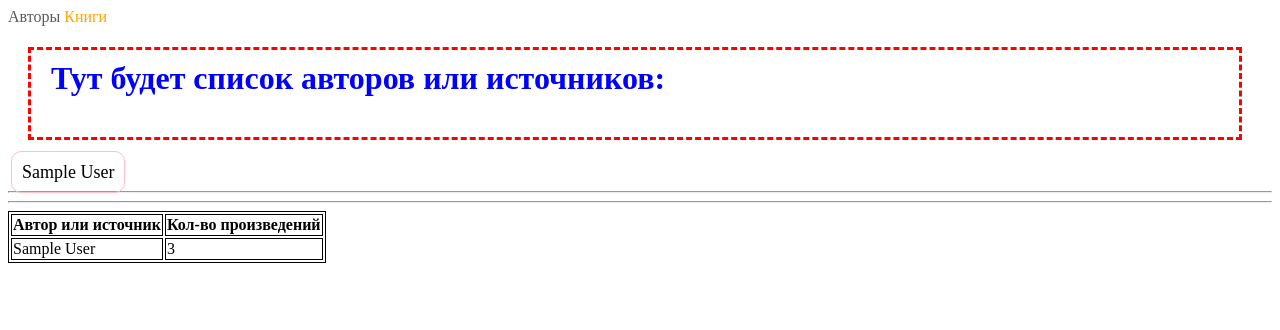
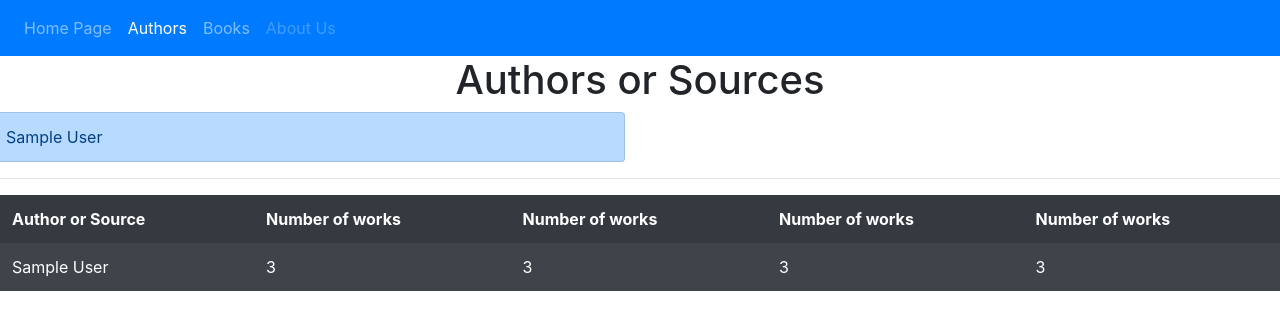
Before and after one commit to woshitima/library, a Flask app: template templates/authors.html in a window 1280 px wide. Shown: the top 330 px of the page. Run offline with Flask 2, Linux system fonts and the light colour scheme; the template is opened without the code that fills it: most values are stand-ins (such as "Sample title", 1, 10 or a date in 2020).

Commit message:
added logo

```diff
--- a/app.py
+++ b/app.py
@@ -7,59 +7,62 @@ app = Flask(__name__)
 def homepage():
     return render_template("index.html")
 
-
 @app.route("/books/")
 def books():
     excel = load_workbook("tales.xlsx")
-    page = excel["Лист1"]
+    page = excel["Sheet"]
+
     object_list = [[tale.value, tale.offset(column = 1).value] for tale in page["A"][1:]]
     return render_template("books.html", object_list = object_list)
-
-    # tales = [tale.value for tale in page["A"]][1:]
-    # tales = []
-    # for tale in page["A"][1:]:
-    #     tales.append(tale.value)
-
-    # authors = [author.value for author in page["B"]][1:]
-
-    # html = """
-    #     <a href="/authors">Авторы</a>
-    #     <a href="/books">Книги</a>
-    #     <h1 style="color: red">Тут будет список книг:</h1>
-    # """
-
-    # for i in range(len(tales)):
-    #     html += f"<h2>{tales[i]} - {authors[i]}</h2>"
-
-    # return html
 
 @app.route("/authors/")
 def authors():
     excel = load_workbook("tales.xlsx")
-    page = excel["Лист1"]
+    page = excel["Sheet"]
     authors = {author.value for author in page["B"][1:]}
     return render_template(
-        "authors.html", authors=list(authors)
+        "authors.html", authors = list(authors)
     )
 
-
-@app.route("/add/", methods=["POST"])
+@app.route("/add/", methods = ["POST"])
 def add():
     f = request.form
-    # print(f["author"], f["book"])
     excel = load_workbook("tales.xlsx")
-    page = excel["Лист1"]
+    page = excel["Sheet"]
     last = len(page["A"]) + 1
     page[f"A{last}"] = f["book"]
     page[f"B{last}"] = f["author"]
     excel.save("tales.xlsx")
-
-    return "form received"
+    return "Form Accepted!"
 
 @app.route("/book/<num>/")
 def book(num):
     excel = load_workbook("tales.xlsx")
-    page = excel["Лист1"]
+    page = excel["Sheet"]
     object_list = [[tale.value, tale.offset(column = 1).value, tale.offset(column = 2).value] for tale in page["A"][1:]]
     obj = object_list[int(num)]
+    obj.append(num)
     return render_template("book.html", obj = obj)
+
+@app.route("/book/<num>/edit/")
+def book_edit(num):
+    num = int(num) + 2
+    excel_file = load_workbook("tales.xlsx")
+    page = excel_file["Sheet"]
+    tale = page[f"A{num}"]
+    author = page[f"B{num}"]
+    image = page[f"C{num}"]
+    obj = [tale.value, author.value, image.value, num]
+    return render_template("book_edit.html", obj = obj)
+
+@app.route("/book/<num>/save/", methods = ["POST"])
+def book_save(num):
+    num = int(num)
+    excel_file = load_workbook("tales.xlsx")
+    page = excel_file["Sheet"]
+    form = request.form
+    page[f"A{num}"] = form["tale"]
+    page[f"B{num}"] = form["author"]
+    page[f"C{num}"] = form["image"]
+    excel_file.save("tales.xlsx")
+    return "Saved!"
--- a/static/mystyle.css
+++ b/static/mystyle.css
@@ -1,10 +1,10 @@
-h1 {
+/* h1 {
     color: green;
     border: 3px dashed red;
     padding: 10px 50px 40px 20px;
     margin-right: 30px;
     margin-left: 20px;
-}
+} */
 
 a {
     color: rgb(90, 90, 90);
@@ -27,6 +27,6 @@ a {
     margin: 3px;
 }
 
-table, tr, td, th {
+/* table, tr, td, th {
     border: 1px solid black;
-}
+} */
--- a/templates/authors.html
+++ b/templates/authors.html
@@ -2,24 +2,54 @@
 <html lang="en">
 <head>
     <meta charset="UTF-8">
+    <meta http-equiv="X-UA-Compatible" content="IE=edge">
     <meta name="viewport" content="width=device-width, initial-scale=1.0">
-    <title>Список авторов</title>
+    <title>List of Authors</title>
+    <link rel="stylesheet" href="https://cdn.jsdelivr.net/npm/bootstrap@4.5.3/dist/css/bootstrap.min.css" integrity="sha384-TX8t27EcRE3e/ihU7zmQxVncDAy5uIKz4rEkgIXeMed4M0jlfIDPvg6uqKI2xXr2" crossorigin="anonymous">
+    <link rel="shortcut icon" href="{{ url_for('static', filename='lib.jpg') }}" type="image/x-icon">
+    <script src="https://code.jquery.com/jquery-3.5.1.slim.min.js" integrity="sha384-DfXdz2htPH0lsSSs5nCTpuj/zy4C+OGpamoFVy38MVBnE+IbbVYUew+OrCXaRkfj" crossorigin="anonymous"></script>
+    <script src="https://cdn.jsdelivr.net/npm/bootstrap@4.5.3/dist/js/bootstrap.bundle.min.js" integrity="sha384-ho+j7jyWK8fNQe+A12Hb8AhRq26LrZ/JpcUGGOn+Y7RsweNrtN/tE3MoK7ZeZDyx" crossorigin="anonymous"></script>
     <link rel="stylesheet" href="{{ url_for('static', filename='mystyle.css') }}">
-    <link rel="shortcut icon" href="{{ url_for('static', filename='lib.jpg') }}" type="image/x-icon">
 </head>
 <body>
-    <a href="{{ url_for('authors') }}">Авторы</a>
-    <a id="book" href="{{ url_for('books') }}">Книги</a>
-    <h1 class="sensation">Тут будет список авторов или источников:</h1>
+    <nav class="navbar navbar-expand-sm bg-primary navbar-dark">
+        <ul class="navbar-nav">
+            <li class="nav-item">
+            <a class="nav-link" href="{{ url_for('homepage') }}">Home Page</a>
+            </li>
+            <li class="nav-item active">
+                <a class="nav-link" href="{{ url_for('authors') }}">Аuthors</a>
+            </li>
+            <li class="nav-item">
+                <a class="nav-link" href="{{ url_for('books') }}">Books</a>
+            </li>
+            <li class="nav-item">
+                <a class="nav-link disabled" href="#">About Us</a>
+            </li>
+        </ul>
+    </nav>
+
+    <h1 class="text-center">Authors or Sources</h1>
+    <div class="row">
+        <div class="list-group col-lg-6 col-md-8 col-sm-10 col-10">
+
         {% for author in authors %}
-        <span class="author">{{ author }}</span><hr>
+            <a href="#" class="list-group-item list-group-item-action list-group-item-primary">
+                {{ author }}
+            </a>
         {% endfor %}
+        </div>
+    </div>
     <hr>
-    <table>
+    <div class="table-responsive">
+        <table class="table table-striped table-borderless table-hover table-dark">
             <thead>
                 <tr>
-                <th>Автор или источник</th>
-                <th>Кол-во произведений</th>
+                    <th>Author or Source</th>
+                    <th>Number of works</th>
+                    <th>Number of works</th>
+                    <th>Number of works</th>
+                    <th>Number of works</th>
                 </tr>
             </thead>
             <tbody>
@@ -27,9 +57,13 @@
                     <tr>
                         <td>{{ author }}</td>
                         <td>3</td>
+                        <td>3</td>
+                        <td>3</td>
+                        <td>3</td>
                     </tr>
                 {% endfor %}
             </tbody>
         </table>
+    </div>
 </body>
 </html>
```
Also changed, not shown: commands.txt (+15 -0 lines), templates/book.html (+22 -4 lines), templates/book_edit.html (added, +21 -0 lines), templates/books.html (+7 -5 lines), templates/index.html (+7 -2 lines), static/lib.jpg (added). Lines whose indentation alone changed are shown as unchanged.
